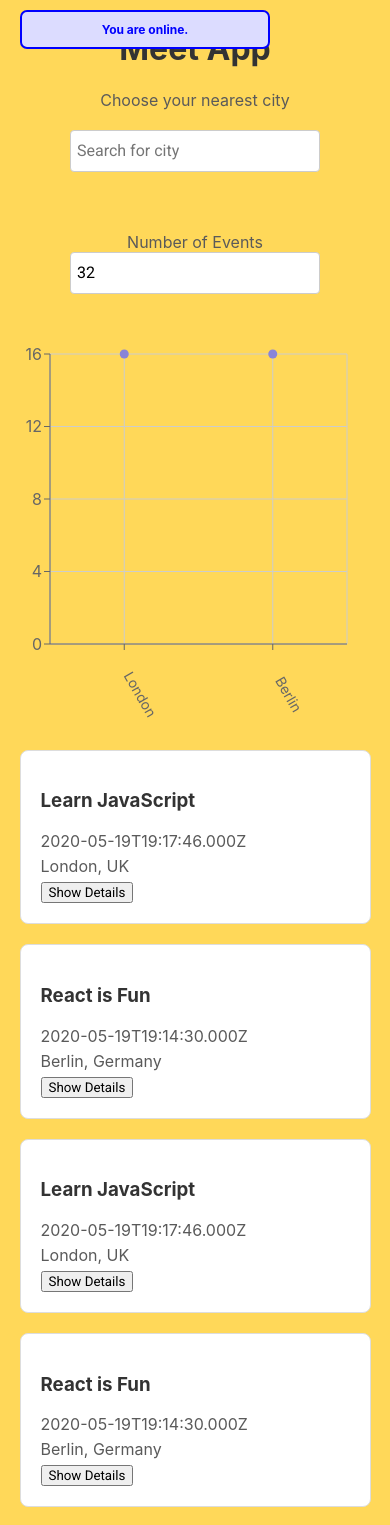
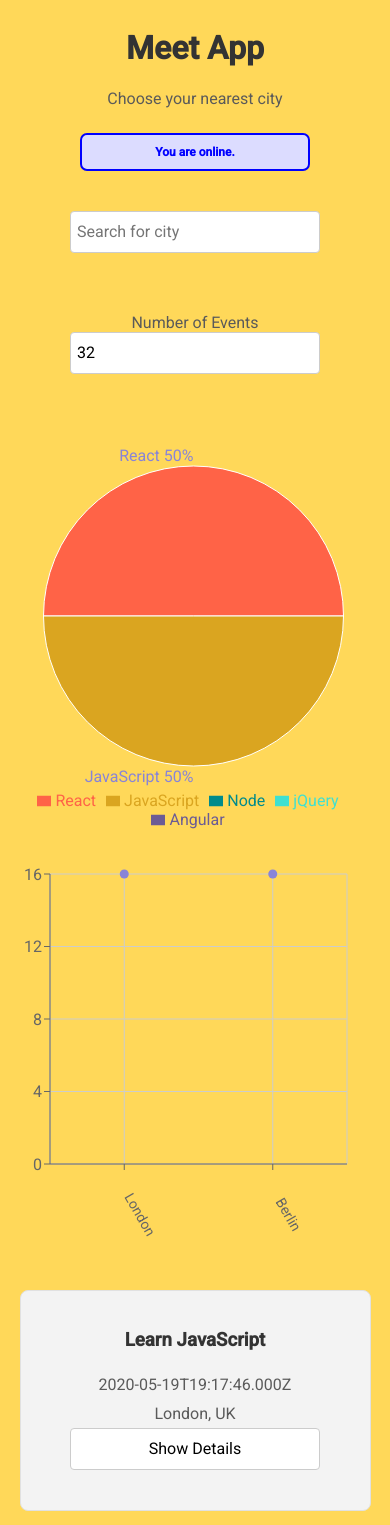
Before and after one commit to Pablolararoloff/meet, a React (Create React App) app: page / in a window 390 px wide. Shown: the top 1525 px of the page. Built offline with nearby package versions, Linux system fonts and the light colour scheme; what atatus-spa would draw is missing.

Commit message:
styling app.css

```diff
--- a/src/App.css
+++ b/src/App.css
@@ -2,11 +2,24 @@
 
 body {
   background-color: #101010;
+  font-family: 'Roboto', sans-serif;
+
 }
 
 input,
 button {
-  font-family: 'Roboto', sans-serif;
+  font-family: inherit;
+
+  padding: 8px 6px;
+  border-radius: 4px;
+  outline: none;
+  border: 1px solid #ccc;
+  font-size: 16px;
+  line-height: 24px;
+  width: 100%;
+  max-width: 250px;
+  margin-bottom: 20px;
+  background-color: #fff;
 }
 
 .App {
@@ -20,6 +33,17 @@ button {
   box-sizing: border-box;
 }
 
+.chart-container {
+  display: grid;
+  flex-wrap: wrap;
+  grid-template-columns: 1fr 1fr;
+  padding-bottom: 20px;
+  padding-top: 20px;
+  gap: 20px;
+  justify-content: center;
+  align-items: center;
+}
+
 ul {
   padding: 0;
   list-style: none;
@@ -28,20 +52,6 @@ ul {
 p {
   margin: 5px 0;
   color: #5a5a5a;
-}
-
-input[type="text"],
-input[type="number"] {
-  padding: 8px 6px;
-  border-radius: 4px;
-  outline: none;
-  border: 1px solid #ccc;
-  font-size: 16px;
-  line-height: 24px;
-  width: 100%;
-  max-width: 250px;
-  margin-bottom: 20px;
-  background-color: #fff;
 }
 
 #city-search {
@@ -111,18 +121,44 @@ label[for="eventNumberInput"] {
 }
 
 .event {
+  display: flex;
+  flex-direction: column;
+  justify-content: center;
+  align-items: center;
   padding: 20px;
   margin-bottom: 20px;
-  text-align: left;
-  border: 1px solid #ddd;
+  text-align: center;
+  border: 1px solid #e1e1e1;
   border-radius: 8px;
-  background-color: #fff;
+  background-color: #f3f3f3;
+}
+
+.details {
+  display: flex;
+  justify-content: center;
+  align-items: center;
+  flex-direction: column;
+
 }
 
 .alerts-container {
-  position: fixed;
-  top: 0px;
-  left: 20px;
+  position: relative;
+  top: 0;
+  left: 50%;
+  transform: translateX(-50%);
   width: 250px;
   z-index: 1000;
 }
+
+@media (max-width: 768px) {
+  .chart-container {
+    grid-template-columns: 1fr;
+  }
+
+  .alerts-container {
+    position: relative;
+    box-sizing: border-box;
+    padding: 10px;
+    z-index: 1000;
+  }
+}
--- a/src/App.js
+++ b/src/App.js
@@ -3,6 +3,7 @@ import CitySearch from './components/CitySearch';
 import EventList from './components/EventList';
 import NumberOfEvents from './components/NumberOfEvents';
 import CityEventsChart from './components/cityEventsChart';
+import EventGenresChart from './components/EventGenresChart';
 import { extractLocations, getEvents } from './api';
 import { InfoAlert, ErrorAlert, WarningAlert } from './components/Alert';
 import './App.css';
@@ -85,7 +86,12 @@ const App = () => {
         setInfoAlert={handleSetInfoAlert}
         setWarningAlert={handleSetWarningAlert}
       />
+
+      <div className='chart-container'>
+
+      <EventGenresChart allLocations={allLocations} events={events} />
       <CityEventsChart allLocations={allLocations} events={events} />
+      </div>
       <EventList events={events} />
     </div>
   );
--- /dev/null
+++ b/src/components/EventGenresChart.js
@@ -0,0 +1,66 @@
+import React, { useState, useEffect } from 'react';
+import { ResponsiveContainer, PieChart, Pie, Legend, Cell } from 'recharts';
+
+const EventGenresChart = ({ events }) => {
+  const [data, setData] = useState([]);
+
+  useEffect(() => {
+    const genres = [
+      { name: 'React', color: '#FF6347' },      // Pantone Amethyst Orchid
+  { name: 'JavaScript', color: '#DAA520' }, // Pantone Golden Rod
+  { name: 'Node', color: '#008B8B' },       // Pantone Dark Cyan
+  { name: 'jQuery', color: '#40E0D0' },     // Pantone Turquoise
+  { name: 'Angular', color: '#6B5B95' }
+    ];
+
+  const newData = genres.map(({ name, color }) => {
+      const filteredEvents = events.filter(event => event.summary.includes(name));
+      return {
+        name: name,
+        value: filteredEvents.length,
+        color: color  // Include color property in the data array
+      };
+    });
+
+    setData(newData);
+  }, [events]);
+
+  const renderCustomizedLabel = ({ cx, cy, midAngle, outerRadius, percent, index }) => {
+    const RADIAN = Math.PI / 180;
+    const radius = outerRadius;
+    const x = cx + radius * Math.cos(-midAngle * RADIAN) * 1.07;
+    const y = cy + radius * Math.sin(-midAngle * RADIAN) * 1.07;
+    return percent ? (
+      <text
+        x={x}
+        y={y}
+        fill="#8884d8"
+        textAnchor={x > cx ? 'start' : 'end'}
+        dominantBaseline="central"
+      >
+        {`${data[index].name} ${(percent * 100).toFixed(0)}%`}
+      </text>
+    ) : null;
+  };
+
+  return (
+    <ResponsiveContainer width="99%" height={400}>
+      <PieChart>
+        <Pie
+          data={data}
+          dataKey="value"
+          labelLine={false}
+          label={renderCustomizedLabel}
+          outerRadius={150}
+        >
+          {data.map((entry, index) => (
+            <Cell key={`cell-${index}`} fill={entry.color} />
+          ))}
+        </Pie>
+        <Legend />
+      </PieChart>
+    </ResponsiveContainer>
+  );
+};
+
+export default EventGenresChart;
```
